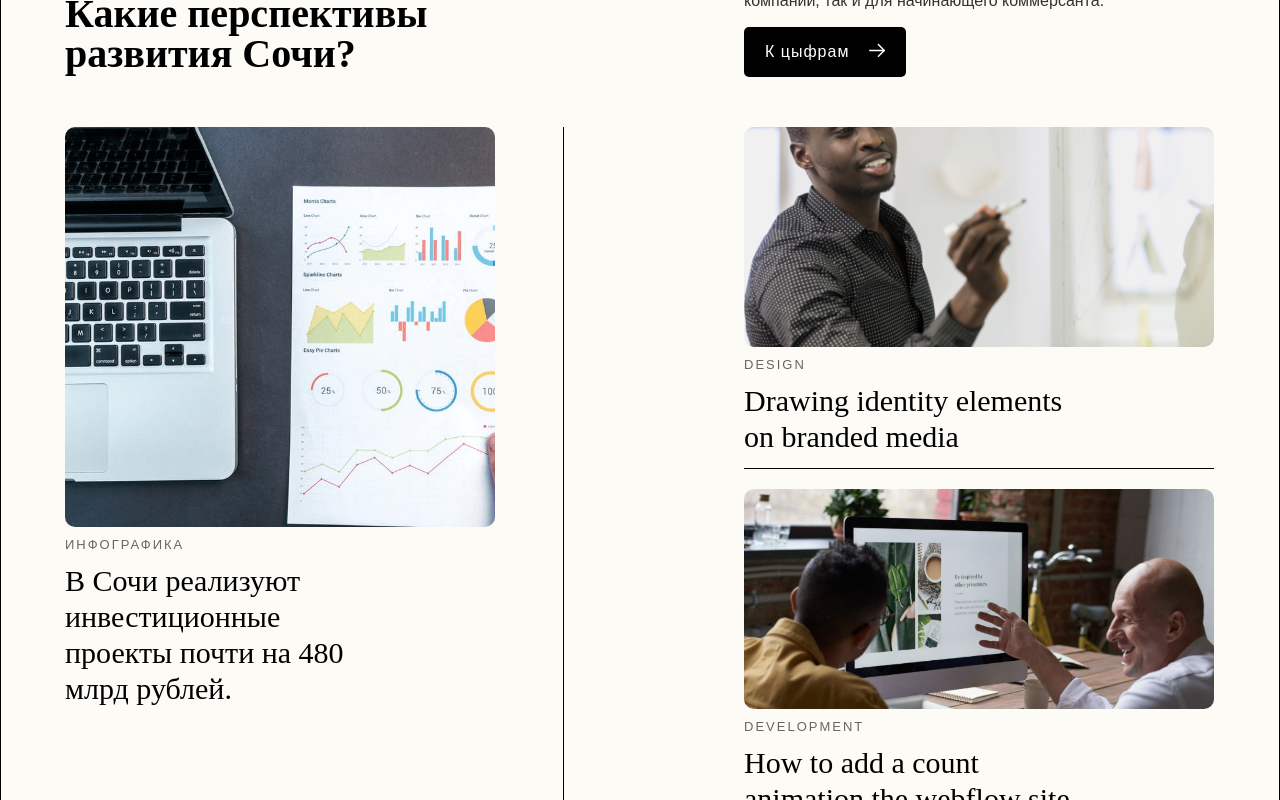
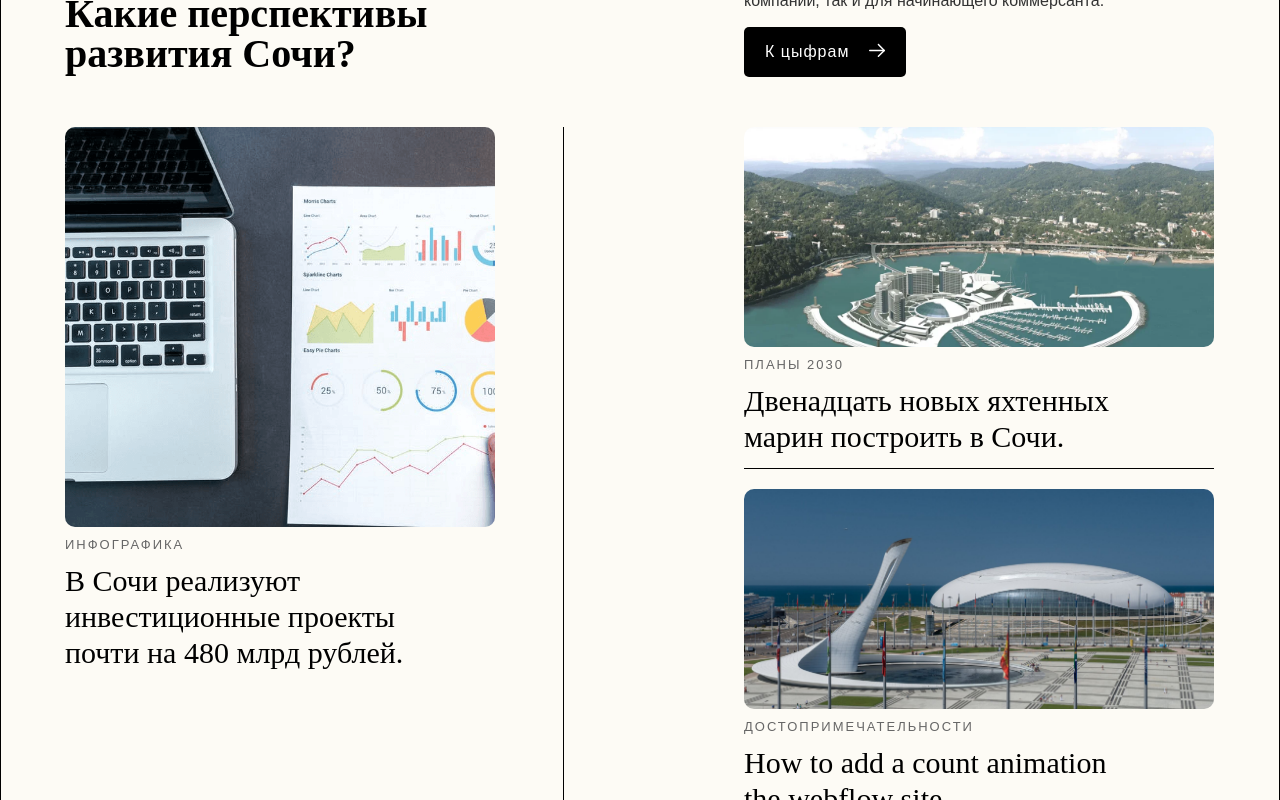
Before and after one commit to DimaHub22/Evdokimov, an Angular app: page / in a window 1280 px wide. Shown: the part 4120-4920 px from the top of the page. Built offline with nearby package versions, Linux system fonts and the light colour scheme.

Commit message:
fix section

```diff
--- a/src/app/views/post/post.component.html
+++ b/src/app/views/post/post.component.html
@@ -34,20 +34,19 @@
     <div class="news">
       <div class="design">
         <div class="design_image news_images">
-          <img src="assets/images/image/design.png" alt="">
+          <img src="assets/images/image/marina.png" alt="">
         </div>
         <div class="design_description branding_text">
-          <p>DESIGN</p>
-          <h2>Drawing identity elements on
-            branded media</h2>
+          <p>ПЛАНЫ 2030</p>
+          <h2>Двенадцать новых яхтенных марин построить в Сочи.</h2>
         </div>
       </div>
       <div class="developer">
         <div class="developer_image news_images">
-          <img src="assets/images/image/development.png" alt="">
+          <img src="assets/images/image/stadion.png" alt="">
         </div>
         <div class="developer_description branding_text">
-          <p>DEVELOPMENT</p>
+          <p>ДОСТОПРИМЕЧАТЕЛЬНОСТИ</p>
           <h2>How to add a count animation
             the webflow site</h2>
         </div>
--- a/src/app/views/post/post.component.scss
+++ b/src/app/views/post/post.component.scss
@@ -100,7 +100,7 @@
       max-width: 424px;
 
       h2 {
-        width: 328px;
+        width: 365px;;
         margin: 0;
         font-family: Syne, serif;
         font-size: 30px;
```
Also changed, not shown: src/assets/images/image/marina.png (added), src/assets/images/image/stadion.png (added).
